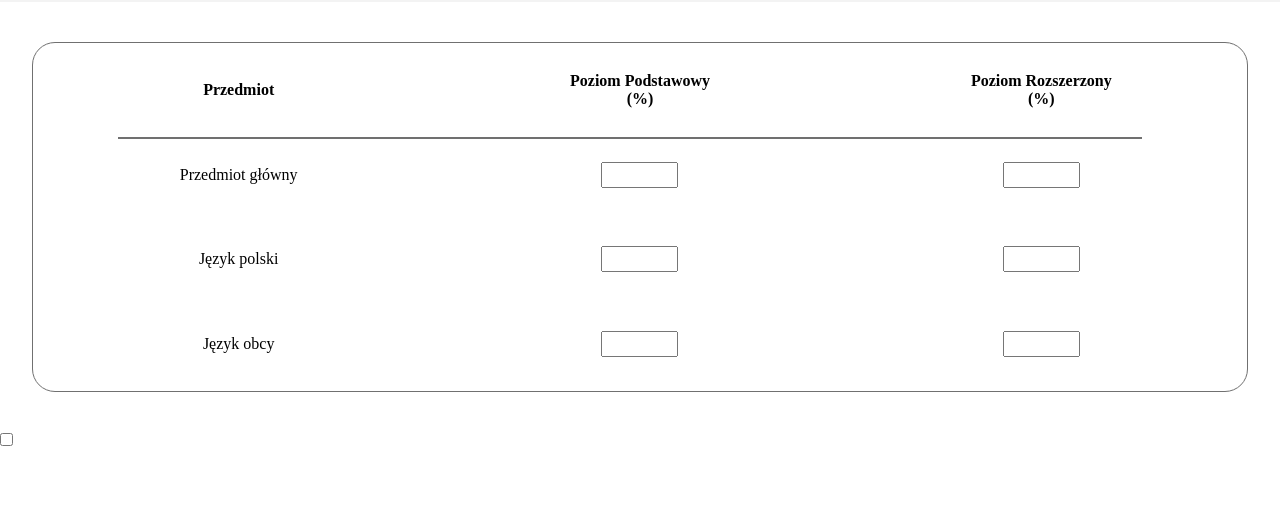
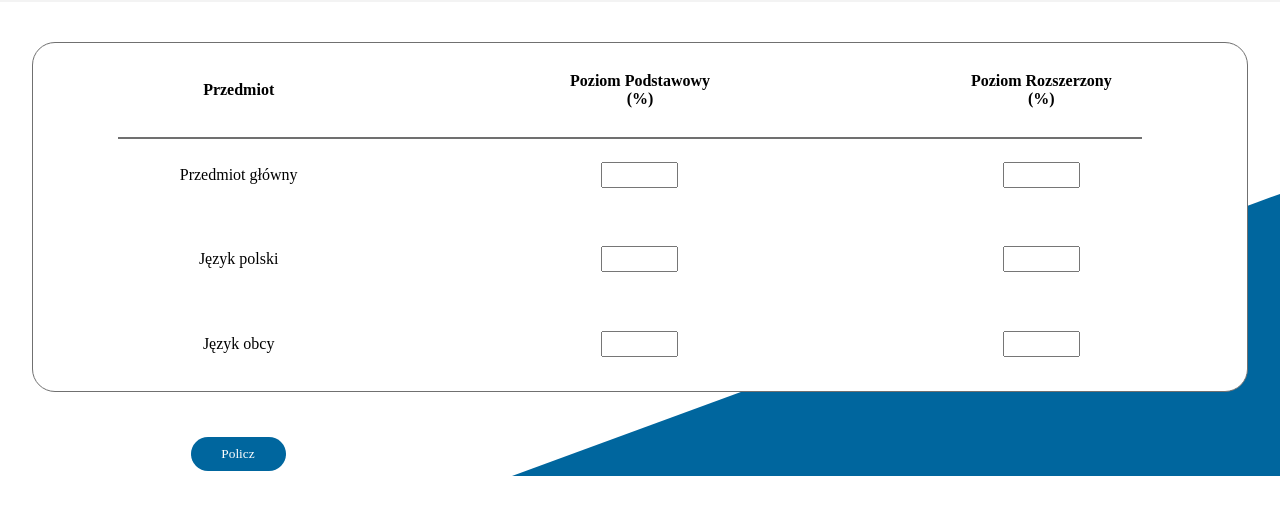
Before and after one commit to Glazinski/pgcalc, a Gatsby site: page / in a window 1280 px wide. Shown: the part 53-568 px from the top of the page. Built offline with nearby package versions, Linux system fonts and the light colour scheme; Gatsby itself is replaced by a stand-in of ours.

Commit message:
End section, add button

```diff
--- a/src/components/Form/Form.js
+++ b/src/components/Form/Form.js
@@ -3,7 +3,8 @@ import styled from 'styled-components';
 import H2 from '../H2/H2.js';
 
 const StyledSection = styled.section`
-    height: 70vh;
+    height: auto;
+    position: relative;
 `;
 const StyledForm = styled.form`
     display: grid;
@@ -20,6 +21,7 @@ const StyledForm = styled.form`
     margin: 5vh auto;
     border-radius: ${({theme}) => theme.borderSize};
     position: relative;
+    background: ${({theme}) => theme.colors.white};
 
     ::before {
         content: '';
@@ -30,6 +32,40 @@ const StyledForm = styled.form`
         height: 2px;
         background-color: ${({theme}) => theme.colors.lightBlack};
     }
+`;
+
+const Button = styled.button`
+    width: 95px;
+    height: 34px;
+    border-radius: 17px;
+    margin: auto auto;
+    background-color: ${({theme}) => theme.colors.primary};
+    color: ${({theme}) => theme.colors.white};
+    border: none;
+
+    /* :hover {
+        position: absolute;
+        cursor: pointer;
+    } */
+`;
+
+const StyledWrapper = styled.div`
+    display: grid;
+    grid-template-columns: repeat(3, 1fr);
+    justify-content: center;
+    align-items: center;
+
+    width: 95vw;
+    margin: auto auto;
+    padding: 5px;
+`;
+
+const ClipDiv = styled.div`
+    clip-path: polygon(100% 35%, 40% 100%, 100% 100%);
+    background: ${({theme}) => theme.colors.primary};
+    height: 100%;
+    width: 100%;
+    position: absolute;
 `;
 
 const StyledInput = styled.input`
@@ -45,13 +81,10 @@ const StyledInput = styled.input`
     } */
 `;
 
-const StyledCheckbox = styled.input`
-
-`;
-
 const Form = () => {
     return (
         <StyledSection>
+            <ClipDiv></ClipDiv>
             <StyledForm>
                 <H2>Przedmiot</H2>
                 <H2>Poziom Podstawowy<br />(%)</H2>
@@ -77,11 +110,11 @@ const Form = () => {
                 <StyledInput
                     type='text'
                 />
+
             </StyledForm>
-
-            <StyledCheckbox
-                    type='checkbox'
-            />
+            <StyledWrapper>
+                <Button>Policz</Button>
+            </StyledWrapper>
         </StyledSection>
     );
 }
```
Also changed, not shown: src/utils/theme.js (+9 -0 lines).
